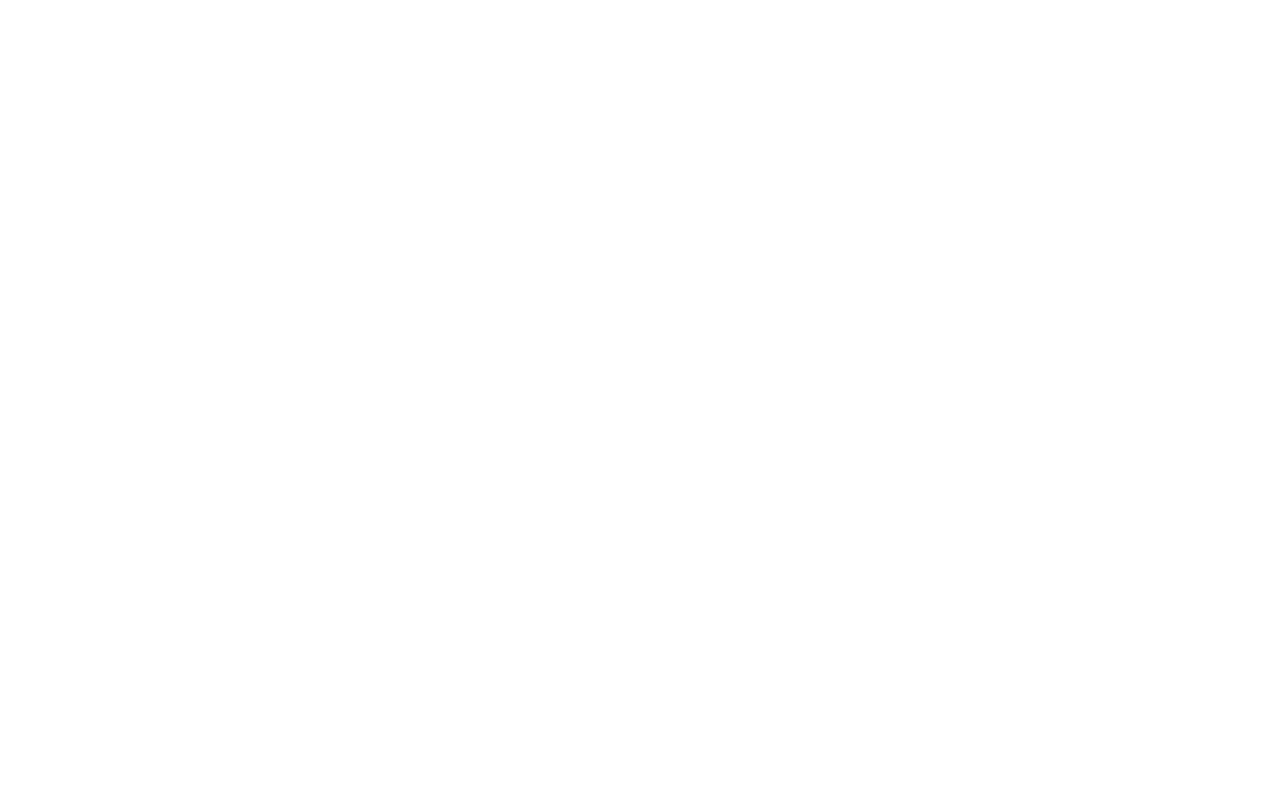
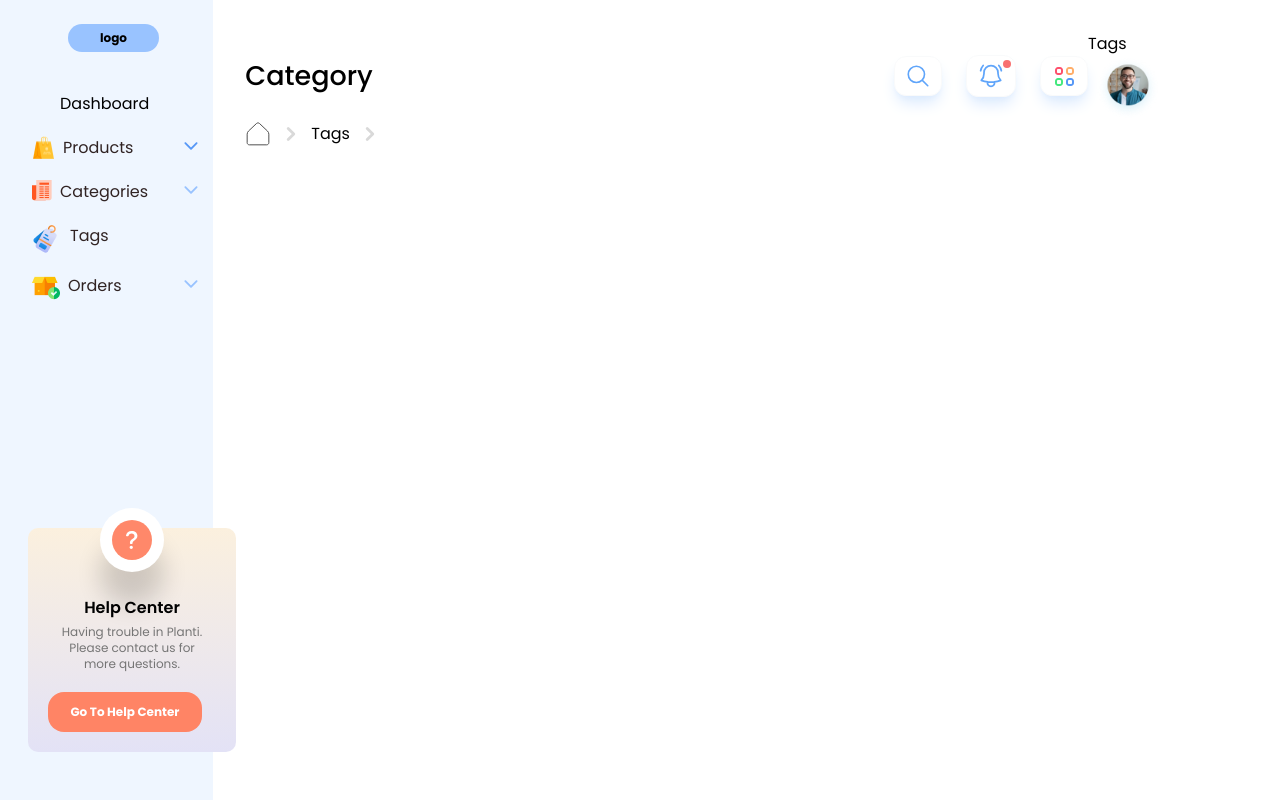
Before and after one commit to devabrahman/PD-1.0, a React (Create React App) app: page /tags in a window 1280 px wide. Before the commit this address had no page. Built offline with nearby package versions, Linux system fonts and the light colour scheme.

Commit message:
add routes

```diff
--- a/src/Routes.js
+++ b/src/Routes.js
@@ -1,9 +1,13 @@
 import Category from 'pages/category/Category';
 import NewCategory from 'pages/category/NewCategory';
+import OrderDetails from 'pages/orders/OrderDetails';
+import Orders from 'pages/orders/Orders';
 import EditProducts from 'pages/product/EditProducts';
 import NewProducts from 'pages/product/NewProducts';
 import Products from 'pages/product/Products';
 import SingleProduct from 'pages/product/SingleProduct';
+import Profile from 'pages/Profile';
+import Tags from 'pages/Tags';
 import { BrowserRouter, Route, Routes } from 'react-router-dom';
 
 // importing pages
@@ -21,8 +25,18 @@
         <Route path="/edit-product" element={<EditProducts />} />
 
         {/* Category */}
-        <Route path="/category" element={<Category />} />
+        <Route path="/categories" element={<Category />} />
         <Route path="/new-category" element={<NewCategory />} />
+
+        {/* Tags */}
+        <Route path="/tags" element={<Tags />} />
+
+        {/* orders */}
+        <Route path="/orders" element={<Orders />} />
+        <Route path="/order-details" element={<OrderDetails />} />
+
+        {/* Profile */}
+        <Route path="/vendor-profile" element={<Profile />} />
       </Routes>
     </BrowserRouter>
   );
--- a/src/components/common/Breadcrumbs.js
+++ b/src/components/common/Breadcrumbs.js
@@ -4,7 +4,7 @@
 
 const Breadcrumbs = ({ rootTitle, subTitle }) => {
   return (
-    <div className="flex flex-row">
+    <div className="flex flex-row items-center">
       <ProductDirectoryIcon className="text-[#4F4F4F] border-red-200" />
       <HiChevronRight className="h-7 w-10 text-[#D9D9D9]" />
       <p>{rootTitle}</p>
--- a/src/components/common/Layout.js
+++ b/src/components/common/Layout.js
@@ -2,6 +2,7 @@
 import Navigation from 'components/common/Navigation';
 import TopOptions from 'components/SVGIcons/TopOptions';
 import PropTypes from 'prop-types';
+import { Link } from 'react-router-dom';
 
 const Layout = ({ title, children }) => {
   return (
@@ -24,7 +25,10 @@
             <div className="relative bg-white transform-gpu hover:scale-95 transition-all duration-150 border border-gray-50 shadow-lg shadow-blue-100 rounded-xl grid place-content-center cursor-pointer ml-6 h-10 w-12 px-2">
               <TopOptions />
             </div>
-            <img src="assets/images/avatar.png" className="h-16 w-16 rounded-full ml-2" />
+            <Link to="/vendor-profile">
+              Tags
+              <img src="assets/images/avatar.png" className="h-16 w-16 rounded-full ml-2" />
+            </Link>
           </div>
         </div>
         {children}
--- a/src/components/common/Navigation.js
+++ b/src/components/common/Navigation.js
@@ -72,7 +72,9 @@
                     </Disclosure.Button>
                     <Disclosure.Panel className="mx-7 text-[#878787]">
                       <ul>
-                        <li>Categories</li>
+                        <li>
+                          <Link to="/categories"> Categories</Link>
+                        </li>
                         <li>
                           <Link to="/new-category">New</Link>
                         </li>
@@ -84,23 +86,14 @@
               </Disclosure>
             </div>
 
-            <div className="text-base text-[#302323] m-5 mr-0">
-              <Disclosure>
-                {({ open }) => (
-                  <>
-                    <Disclosure.Button className="text-[#302323] w-full justify-between flex">
-                      <div className="flex">
-                        <img src={tagIcon} alt="order icon" />
-                        <p className="px-2">Tags</p>
-                      </div>
-                      <IoIosArrowDown
-                        className={`${open ? 'rotate-180 transform' : ''} h-5 w-5 text-[#99C3FF]`}
-                      />
-                    </Disclosure.Button>
-                    <Disclosure.Panel className="mx-7 text-[#878787]">No panel</Disclosure.Panel>
-                  </>
-                )}
-              </Disclosure>
+            <div className="text-base text-[#302323] m-5 mr-0text-[#302323] w-full justify-between flex">
+              <div className="flex">
+                <img src={tagIcon} alt="order icon" />
+                <p className="px-2">
+                  {' '}
+                  <Link to="/tags">Tags</Link>
+                </p>
+              </div>
             </div>
 
             <div className="text-base text-[#302323] m-5 mr-0">
@@ -116,9 +109,11 @@
                         className={`${open ? 'rotate-180 transform' : ''} h-5 w-5 text-[#99C3FF]`}
                       />
                     </Disclosure.Button>
-                    <Disclosure.Panel className="mx-7 text-[#878787]">Orders</Disclosure.Panel>
                     <Disclosure.Panel className="mx-7 text-[#878787]">
-                      Orders Details
+                      <Link to="/orders">Orders</Link>
+                    </Disclosure.Panel>
+                    <Disclosure.Panel className="mx-7 text-[#878787]">
+                      <Link to="/order-details">Orders Details</Link>
                     </Disclosure.Panel>
                   </>
                 )}
--- a/src/pages/Home.js
+++ b/src/pages/Home.js
@@ -1,10 +1,9 @@
 import Layout from 'components/common/Layout';
-import React from 'react';
 
 const Home = () => {
   return (
     <Layout title="Products">
-      <p className="text-green-400 px-20"></p>
+      <p className="text-green-400 px-20">This is Dashboard Page</p>
     </Layout>
   );
 };
--- /dev/null
+++ b/src/pages/Profile.js
@@ -0,0 +1,5 @@
+const Profile = () => {
+  return <div>THis is user Profile</div>;
+};
+
+export default Profile;
--- /dev/null
+++ b/src/pages/Tags.js
@@ -0,0 +1,12 @@
+import Breadcrumbs from 'components/common/Breadcrumbs';
+import Layout from 'components/common/Layout';
+
+const Tags = () => {
+  return (
+    <Layout title="Category">
+      <Breadcrumbs rootTitle="Tags" />
+    </Layout>
+  );
+};
+
+export default Tags;
--- /dev/null
+++ b/src/pages/orders/OrderDetails.js
@@ -0,0 +1,12 @@
+import Breadcrumbs from 'components/common/Breadcrumbs';
+import Layout from 'components/common/Layout';
+
+const OrderDetails = () => {
+  return (
+    <Layout title="Orders">
+      <Breadcrumbs rootTitle="Orders" subTitle="Orders Details " />
+    </Layout>
+  );
+};
+
+export default OrderDetails;
--- /dev/null
+++ b/src/pages/orders/Orders.js
@@ -0,0 +1,12 @@
+import Breadcrumbs from 'components/common/Breadcrumbs';
+import Layout from 'components/common/Layout';
+
+const Orders = () => {
+  return (
+    <Layout title="Orders">
+      <Breadcrumbs rootTitle="Orders" subTitle="Orders " />
+    </Layout>
+  );
+};
+
+export default Orders;
```
